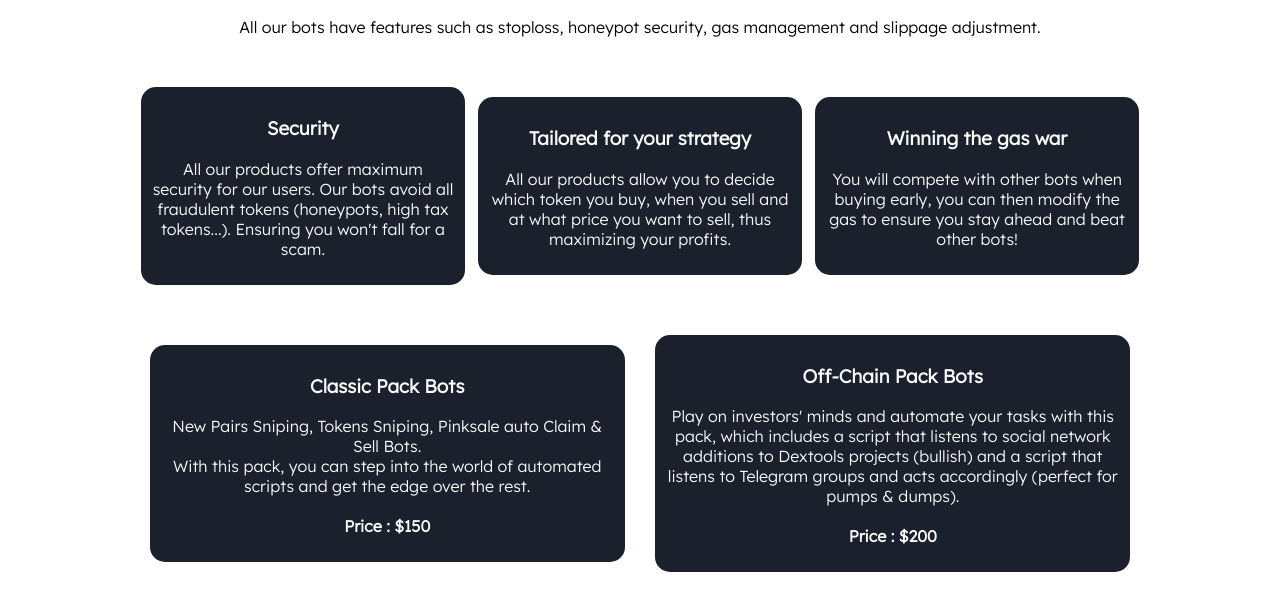
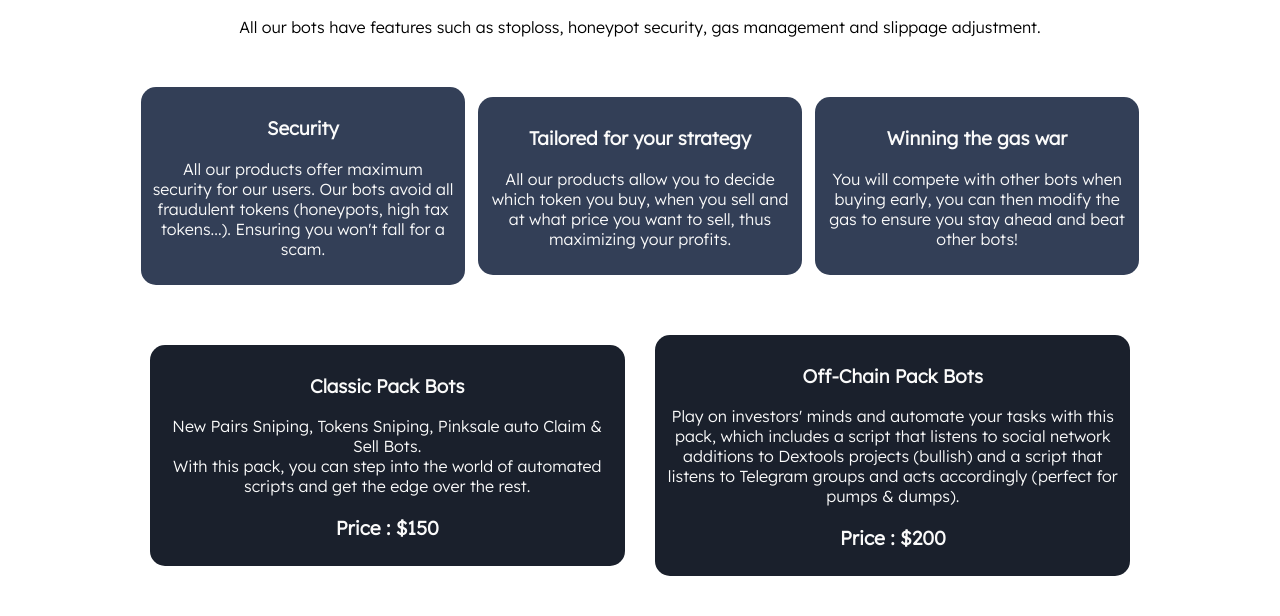
Before and after one commit to chipbots/chipbots.github.io, a plain HTML site: page bots.html in a window 1280 px wide. Shown: the part 184-800 px from the top of the page. Drawn offline with Linux system fonts and the light colour scheme.

Commit message:
Add files via upload

```diff
--- a/assets/styles.css
+++ b/assets/styles.css
@@ -215,8 +215,17 @@ body::-webkit-scrollbar-thumb {
     color:#FAFAFA;
 }
 
+.bot-1, .bot-2, .bot-3 {
+    background:#333f57;
+}
+
 .bot-4, .bot-5 {
+    height:auto;
     width:45%;
+}
+
+.bot-4 b, .bot-5 b {
+    font-size:1.2em;
 }
 
 .new {
```
